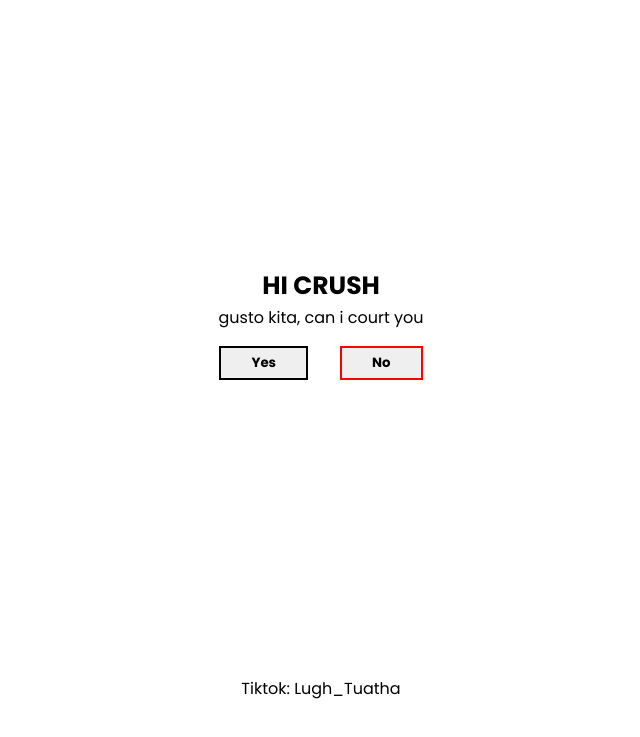
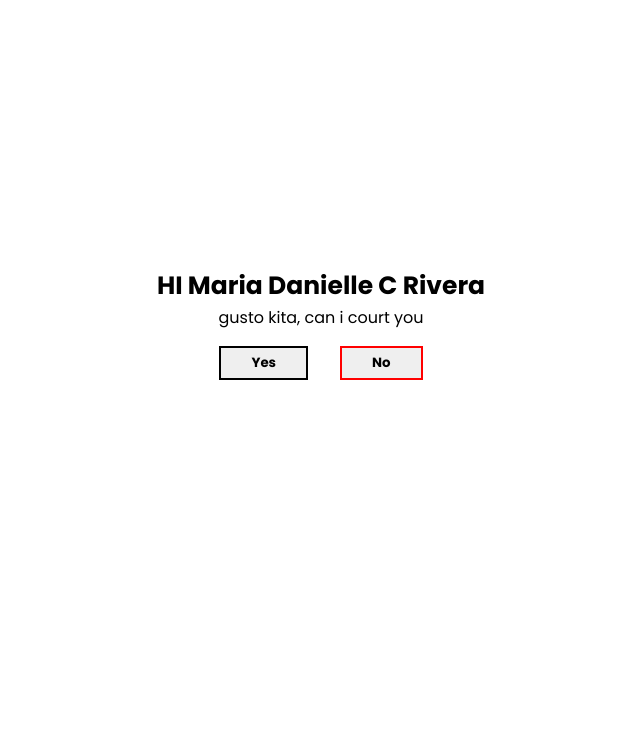
Before and after one commit to markcoder19/dimoko-ma-hal, a plain HTML site: page Mwamwa/index.html in a window 1280 px wide. Shown: the part 37-774 px from the top of the page, without its empty margins (319-959 px from the left). Drawn offline with Linux system fonts and the light colour scheme.

Commit message:
Update index.html

```diff
--- a/Mwamwa/index.html
+++ b/Mwamwa/index.html
@@ -34,7 +34,7 @@
 
 				<div class="ask">
 
-												<p> <span class="crush">HI CRUSH</span> <br>
+												<p> <span class="crush">HI Maria Danielle C Rivera</span> <br>
 																gusto kita, can i court you</p>
 								<div class="btn">
 <a href="yes.html"><button id="btn1">Yes</button>		</a>			    <button id="btn2">No</button>
@@ -73,9 +73,9 @@
 				</div>
 
 				<div class="fff">
-								<p>Tiktok: Lugh_Tuatha</lugh></p>
 				</div>
 
 				<script src="proposalv2.js"></script>
 </body>
+
 </html>
```
